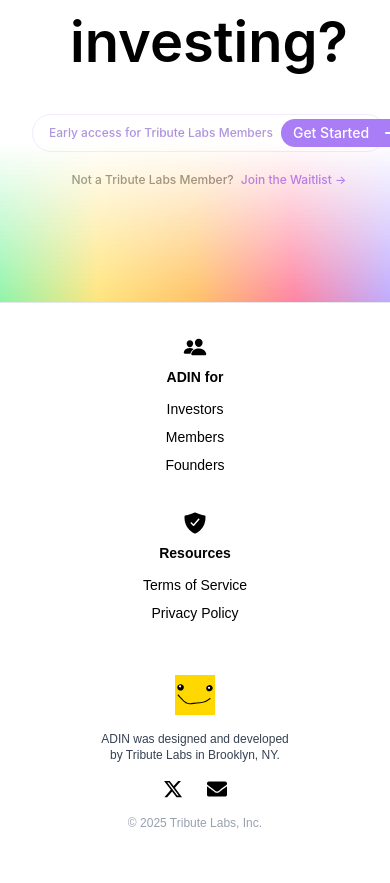
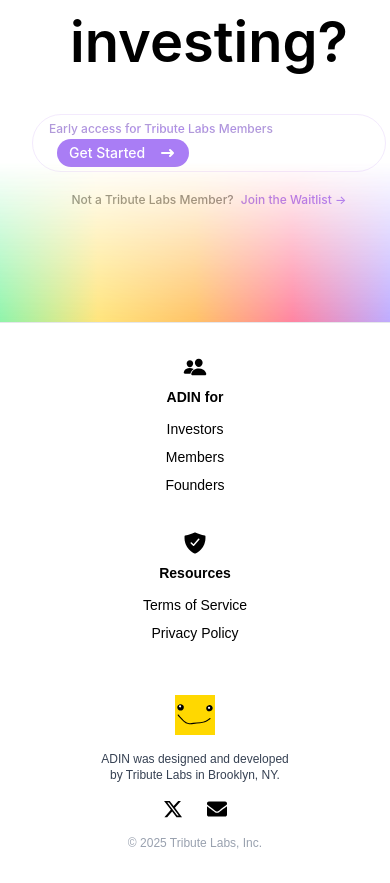
Before and after one commit to prashant-pilla/Tribute-UI, a Next.js app in the folder adin-landing-page/: page /investors in a window 390 px wide. Shown: the part 7511-8394 px from the top of the page. Built offline with nearby package versions, Linux system fonts and the light colour scheme.

Commit message:
refine investor page padding for mobile

```diff
--- a/adin-landing-page/src/app/investors/page.tsx
+++ b/adin-landing-page/src/app/investors/page.tsx
@@ -373,9 +373,9 @@
           >
             Ready to shape the future of investing?
           </h2>
-          <div className="flex flex-col items-center w-full max-w-sm sm:max-w-none">
+          <div className="flex flex-col items-center">
             <div
-              className="flex items-center border rounded-[32px] w-full"
+              className="flex items-center border rounded-[32px] flex-wrap sm:flex-nowrap"
               style={{
                 border: '1px solid #F3EAFD',
                 background: '#FFF',
@@ -384,7 +384,7 @@
               }}
             >
               <span
-                className="text-[12px] sm:text-[16px] font-medium flex-shrink-0"
+                className="text-[12px] sm:text-[16px] font-medium"
                 style={{
                   fontFamily: 'Inter, sans-serif',
                   fontWeight: 500,
@@ -400,7 +400,7 @@
                 Early access for Tribute Labs Members
               </span>
               <button
-                className="flex items-center justify-center text-[14px] sm:text-[16px] px-3 py-1 sm:px-6 sm:py-3 flex-shrink-0"
+                className="flex items-center justify-center text-[14px] sm:text-[16px] px-3 py-1 sm:px-6 sm:py-3"
                 style={{
                   borderRadius: 80,
                   background: '#A97DF5',
```
